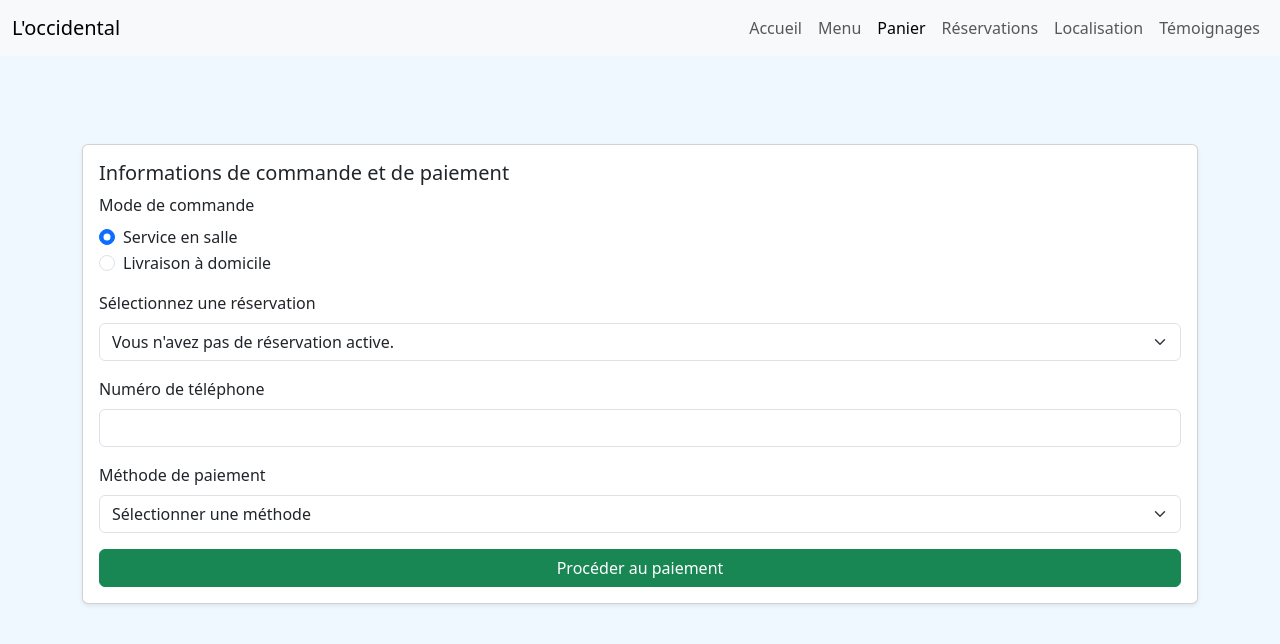
After one commit to toudieng/restaurant, a Django app: page /panier/ in a window 1280 px wide. The commit adds this page. Shown: the top 644 px of the page. Run offline with Django 5.2, Linux system fonts and the light colour scheme.

Commit message:
Ajout des fonctionnalités de commande, réservation et refonte des templates client

```diff
--- /dev/null
+++ b/restaurant_site/templates/client/base.html
@@ -0,0 +1,61 @@
+{% load static %}
+<!DOCTYPE html>
+<html lang="fr">
+<head>
+    <meta charset="UTF-8">
+    <meta name="viewport" content="width=device-width, initial-scale=1.0">
+    <title>{% block title %}L'occidental{% endblock %}</title>
+    <link href="https://cdn.jsdelivr.net/npm/bootstrap@5.3.0/dist/css/bootstrap.min.css" rel="stylesheet">
+    {% block style %}
+    {% endblock %}
+    <link rel="stylesheet" href="https://cdnjs.cloudflare.com/ajax/libs/font-awesome/6.0.0-beta3/css/all.min.css">
+    {% block extra_head %}{% endblock %}
+</head>
+<body style="background-color: aliceblue;">
+
+    <nav class="navbar navbar-expand-lg navbar-light bg-light fixed-top">
+        <div class="container-fluid">
+            <a class="navbar-brand" href="#">L'occidental</a>
+            <button class="navbar-toggler" type="button" data-bs-toggle="collapse" data-bs-target="#navbarNav" aria-controls="navbarNav" aria-expanded="false" aria-label="Toggle navigation">
+                <span class="navbar-toggler-icon"></span>
+            </button>
+            <div class="collapse navbar-collapse" id="navbarNav">
+                <ul class="navbar-nav ms-auto">
+                    <li class="nav-item">
+                        <a class="nav-link {% if request.resolver_match.url_name == 'accueil' %}active{% endif %}" href="{% url 'accueil' %}">Accueil</a>
+                    </li>
+                    <li class="nav-item">
+                        <a class="nav-link {% if request.resolver_match.url_name == 'menu' %}active{% endif %}" href="{% url 'menu' %}">Menu</a>
+                    </li>
+                    <li class="nav-item">
+                        <a class="nav-link {% if request.resolver_match.url_name == 'voir_panier' %}active{% endif %}" href="{% url 'voir_panier' %}">
+                            Panier
+                            {% if panier_count %}
+                                <span class="badge bg-secondary ms-1">{{ panier_count }}</span>
+                            {% endif %}
+                        </a>
+                    </li>
+                    <li class="nav-item">
+                        <a class="nav-link" href="client.html#reservations">Réservations</a>
+                    </li>
+                    <li class="nav-item">
+                        <a class="nav-link" href="client.html#localisation">Localisation</a>
+                    </li>
+                    <li class="nav-item">
+                        <a class="nav-link" href="client.html#temoignages">Témoignages</a>
+                    </li>
+                </ul>
+            </div>
+        </div>
+    </nav>
+
+    {% block content %}
+    {% endblock %}
+
+    {% block footer %}
+    {% endblock %}
+
+    <script src="https://cdn.jsdelivr.net/npm/bootstrap@5.3.0/dist/js/bootstrap.bundle.min.js"></script>
+    {% block extra_js %}{% endblock %}
+</body>
+</html>
--- /dev/null
+++ b/restaurant_site/templates/client/panier.html
@@ -0,0 +1,135 @@
+{% extends 'client/base.html' %}
+{% load static %}
+{% load restaurant_app_extras %}
+
+{% block title %}Votre panier{% endblock %}
+
+{% block content %}
+<main class="container mt-5 pt-5">
+    <div class="card mt-4 shadow-sm">
+        <div class="card-body">
+            <h5 class="card-title">Informations de commande et de paiement</h5>
+            <form action="{% url 'valider_commande' %}" method="post">
+                {% csrf_token %}
+
+                <div class="mb-3">
+                    <label class="form-label">Mode de commande</label>
+                    <div class="form-check">
+                        <input class="form-check-input" type="radio" name="mode_commande" id="service_en_salle" value="salle" checked>
+                        <label class="form-check-label" for="service_en_salle">
+                            Service en salle
+                        </label>
+                    </div>
+                    <div class="form-check">
+                        <input class="form-check-input" type="radio" name="mode_commande" id="livraison" value="livraison">
+                        <label class="form-check-label" for="livraison">
+                            Livraison à domicile
+                        </label>
+                    </div>
+                </div>
+
+                <div id="section_salle">
+                    <div class="mb-3">
+                        <label for="reservation_id" class="form-label">Sélectionnez une réservation</label>
+                        <select class="form-select" id="reservation_id" name="reservation_id" required>
+                            {% if réservations %}
+                                {% for res in réservations %}
+                                    <option value="{{ res.id }}">Réservation du {{ res.date_réservation }} à {{ res.heure_réservation }} pour {{ res.nombre_personnes }} personnes</option>
+                                {% endfor %}
+                            {% else %}
+                                <option value="" disabled selected>Vous n'avez pas de réservation active.</option>
+                            {% endif %}
+                        </select>
+                    </div>
+                </div>
+
+                <div id="section_livraison" style="display: none;">
+                    <div class="mb-3">
+                        <label for="adresse_input" class="form-label">Adresse de livraison</label>
+                        <div class="form-check">
+                            <input class="form-check-input" type="radio" name="adresse_option" id="saisie_manuelle" value="saisie" checked>
+                            <label class="form-check-label" for="saisie_manuelle">
+                                Saisie manuelle
+                            </label>
+                        </div>
+                        <div class="form-check">
+                            <input class="form-check-input" type="radio" name="adresse_option" id="choix_sur_carte" value="carte">
+                            <label class="form-check-label" for="choix_sur_carte">
+                                Choisir sur la carte
+                            </label>
+                        </div>
+                    </div>
+                    <div class="mb-3" id="adresse_manuelle">
+                        <input type="text" class="form-control" id="adresse_input" name="adresse_input">
+                    </div>
+                    <div class="mb-3" id="carte_map" style="height: 300px; display: none;">
+                        <div id="mapid" style="height: 100%;"></div>
+                        <input type="hidden" id="coordonnees_livraison" name="coordonnees_livraison">
+                    </div>
+                </div>
+
+                <div class="mb-3">
+                    <label for="telephone" class="form-label">Numéro de téléphone</label>
+                    <input type="tel" class="form-control" id="telephone" name="telephone" required>
+                </div>
+
+                <div class="mb-3">
+                    <label for="methode_paiement" class="form-label">Méthode de paiement</label>
+                    <select class="form-select" id="methode_paiement" name="methode_paiement" required>
+                        <option value="">Sélectionner une méthode</option>
+                        <option value="wave">Wave</option>
+                        <option value="orange_money">Orange Money</option>
+                        <option value="kpay">KPay</option>
+                        <option value="carte_bancaire">Carte Bancaire</option>
+                        </select>
+                </div>
+
+                <button type="submit" class="btn btn-success w-100">Procéder au paiement</button>
+            </form>
+        </div>
+    </div>
+</main>
+{% endblock %}
+
+{% block extra_js %}
+<script>
+    document.addEventListener('DOMContentLoaded', function() {
+        const modeCommandeRadios = document.querySelectorAll('input[name="mode_commande"]');
+        const sectionLivraison = document.getElementById('section_livraison');
+        const sectionSalle = document.getElementById('section_salle');
+        const methodePaiementSelect = document.getElementById('methode_paiement');
+
+        function toggleModeCommande() {
+            if (document.getElementById('livraison').checked) {
+                sectionLivraison.style.display = 'block';
+                sectionSalle.style.display = 'none';
+
+                // Masquer l'option espèces
+                methodePaiementSelect.innerHTML = `
+                    <option value="">Sélectionner une méthode</option>
+                    <option value="wave">Wave</option>
+                    <option value="orange_money">Orange Money</option>
+                    <option value="kpay">KPay</option>
+                    <option value="carte_bancaire">Carte Bancaire</option>
+                `;
+            } else { // Service en salle
+                sectionLivraison.style.display = 'none';
+                sectionSalle.style.display = 'block';
+
+                // Afficher l'option espèces
+                methodePaiementSelect.innerHTML = `
+                    <option value="">Sélectionner une méthode</option>
+                    <option value="especes">Espèces (à la caisse)</option>
+                    <option value="wave">Wave</option>
+                    <option value="orange_money">Orange Money</option>
+                    <option value="kpay">KPay</option>
+                    <option value="carte_bancaire">Carte Bancaire</option>
+                `;
+            }
+        }
+
+        modeCommandeRadios.forEach(radio => radio.addEventListener('change', toggleModeCommande));
+        toggleModeCommande(); // Appel initial au chargement de la page
+    });
+</script>
+{% endblock %}
--- a/restaurant_site/urls.py
+++ b/restaurant_site/urls.py
@@ -23,5 +23,11 @@ urlpatterns = [
     path('test-email/', views.test_email, name='test_email'),
     path('client', views.client, name='client'),
     path('menu', views.menu, name='menu'),
+    path('panier/ajouter/<int:plat_id>/', views.ajouter_au_panier, name='ajouter_au_panier'),
+    path('panier/', views.voir_panier, name='voir_panier'),
+    path('panier/supprimer/<int:plat_id>/', views.supprimer_du_panier, name='supprimer_du_panier'),
+    path('panier/modifier/<int:plat_id>/<str:action>/', views.modifier_quantite, name='modifier_quantite'),
+    path('commande/valider/', views.valider_commande, name='valider_commande'),
+    path('reservation/', views.faire_reservation, name='faire_reservation'),
 
 ]
--- a/restaurant_site/views.py
+++ b/restaurant_site/views.py
@@ -1,4 +1,4 @@
-from django.shortcuts import render, redirect
+from django.shortcuts import render, redirect, get_object_or_404
 from django.http import HttpResponse
 from django.contrib.auth import authenticate, login, logout
 from django.contrib.auth.models import Group
@@ -7,6 +7,8 @@ from .forms import LoginForm, RegisterForm, CustomPasswordResetForm
 from .models import Utilisateur
 from django.core.mail import send_mail
 from django.contrib.auth.decorators import user_passes_test
+from django.contrib.auth.decorators import login_required
+from .models import Plat, Reservation
 
 def accueil_view(request): # Nouvelle vue pour l'accueil
     return render(request, 'authentification/accueil.html')
@@ -148,8 +150,169 @@ def client(request):
     return render(request, 'client/client.html')
 
 def menu(request):
-    return render(request, 'client/menu.html')
+    plats = Plat.objects.all().order_by('nom')
+    panier_count = sum(item['quantite'] for item in request.session.get('panier', {}).values())
+    context = {
+        'plats': plats,
+        'panier_count': panier_count
+    }
+    return render(request, 'client/menu.html', context)
 
+def ajouter_au_panier(request, plat_id):
+    plat = get_object_or_404(Plat, id=plat_id)
+    panier = request.session.get('panier', {})
+
+    if str(plat.id) in panier:
+        panier[str(plat.id)]['quantite'] += 1
+    else:
+        panier[str(plat.id)] = {
+            'nom': plat.nom,
+            'prix': str(plat.prix),
+            'quantite': 1
+        }
+
+    request.session['panier'] = panier
+    return redirect('menu')
+
+def voir_panier(request):
+    panier = request.session.get('panier', {})
+    total = sum(float(item['prix']) * item['quantite'] for item in panier.values())
+    panier_count = sum(item['quantite'] for item in panier.values())
+
+    reservations = None
+    if request.user.is_authenticated:
+        # On ne filtre plus par "est_confirmee" pour le moment
+        reservations = Reservation.objects.filter(client=request.user)
+
+    context = {
+        'panier': panier,
+        'total': total,
+        'panier_count': panier_count,
+        'reservations': reservations,
+    }
+    return render(request, 'client/panier.html', context)
+
+@login_required
+def valider_commande(request):
+    if request.method == 'POST':
+        panier = request.session.get('panier', {})
+        if not panier:
+            return redirect('menu')
+
+        mode_commande = request.POST.get('mode_commande')
+        telephone = request.POST.get('telephone')
+        methode_paiement = request.POST.get('methode_paiement')
+
+        adresse_livraison = None
+        reservation = None
+
+        if mode_commande == 'livraison':
+            adresse_option = request.POST.get('adresse_option')
+            if adresse_option == 'saisie':
+                adresse_livraison = request.POST.get('adresse_input')
+            elif adresse_option == 'carte':
+                # Logique pour les coordonnées de la carte
+                adresse_livraison = request.POST.get('coordonnees_livraison')
+        else: # Service en salle
+            reservation_id = request.POST.get('reservation_id')
+            try:
+                reservation = Reservation.objects.get(id=reservation_id, client=request.user)
+            except Reservation.DoesNotExist:
+                # Gérer le cas où la réservation n'existe pas
+                return redirect('voir_panier')
+
+        total = sum(float(item['prix']) * item['quantite'] for item in panier.values())
+
+        # Création de la commande
+        try:
+            with transaction.atomic():
+                commande = Commande.objects.create(
+                    client=request.user,
+                    mode_commande=mode_commande,
+                    reservation=reservation,
+                    adresse_livraison=adresse_livraison,
+                    total_paiement=total
+                )
+
+                for plat_id_str, item in panier.items():
+                    plat = Plat.objects.get(id=int(plat_id_str))
+                    LigneDeCommande.objects.create(
+                        commande=commande,
+                        plat=plat,
+                        quantite=item['quantite'],
+                        total_ligne=float(item['prix']) * item['quantite']
+                    )
+
+                # Logique de gestion du paiement
+                if methode_paiement == 'especes':
+                    # Si c'est en espèces, on met directement le statut à 'en_cours'
+                    commande.statut = 'en_cours'
+                    commande.save()
+                    # Vider le panier
+                    del request.session['panier']
+                    return render(request, 'client/confirmation_commande.html', {'commande': commande})
+                else:
+                    # Logique pour les paiements en ligne (Wave, Orange Money, KPay, Carte Bancaire)
+                    # Laissez cette partie vide pour l'instant
+                    return HttpResponse("Paiement en ligne en cours de développement.")
+
+        except Exception as e:
+            # En cas d'erreur, on peut annuler la transaction et retourner une erreur
+            return HttpResponse(f"Une erreur s'est produite : {e}", status=500)
+
+    else:
+        return redirect('voir_panier')
+
+def supprimer_du_panier(request, plat_id):
+    panier = request.session.get('panier', {})
+    plat_id_str = str(plat_id)
+
+    if plat_id_str in panier:
+        del panier[plat_id_str]
+        request.session['panier'] = panier
+
+    return redirect('voir_panier')
+
+def modifier_quantite(request, plat_id, action):
+    panier = request.session.get('panier', {})
+    plat_id_str = str(plat_id)
+
+    if plat_id_str in panier:
+        quantite_actuelle = panier[plat_id_str]['quantite']
+
+        if action == 'augmenter':
+            panier[plat_id_str]['quantite'] += 1
+        elif action == 'diminuer':
+            if quantite_actuelle > 1:
+                panier[plat_id_str]['quantite'] -= 1
+            else:
+                del panier[plat_id_str] # Supprime l'article si la quantité atteint 0
+
+        request.session['panier'] = panier
+
+    return redirect('voir_panier')
+
+@login_required
+def faire_reservation(request):
+    if request.method == 'POST':
+        # Traiter les données du formulaire de réservation
+        date_res = request.POST.get('date_reservation')
+        heure_res = request.POST.get('heure_reservation')
+        nb_personnes = request.POST.get('nombre_personnes')
+
+        # Créer l'objet Reservation
+        reservation = Reservation.objects.create(
+            client=request.user,
+            date_reservation=date_res,
+            heure_reservation=heure_res,
+            nombre_personnes=nb_personnes
+        )
+
+        # Rediriger vers la page de confirmation ou vers le menu
+        return redirect('menu')
+
+    # Rendre le formulaire de réservation
+    return render(request, 'client/reservation.html')
 
 def admin_login_view(request):
     form = LoginForm(request, data=request.POST or None)
```
Also changed, not shown: restaurant_site/admin.py (+20 -2 lines), restaurant_site/models.py (+89 -0 lines), restaurant_site/static/css/client/menu.css (+8 -0 lines), restaurant_site/templates/client/client.html (renamed from restaurant_site/templates/dashboard/client/client.html, +11 -0 lines), restaurant_site/templates/client/menu.html (renamed from restaurant_site/templates/dashboard/client/menu.html, +20 -38 lines), restaurant_site/templates/client/reservation.html (added, +32 -0 lines), restaurant_site/templates/dashboard/client/base.html (deleted, +0 -29 lines), restaurant_site/templatetags/restaurant_app_extras.py (added, +13 -0 lines), media/plats/blog1572444713_aywajieune.jpg (added), restaurant_site/migrations/0002_commande_lignedecommande.py (added), restaurant_site/migrations/0003_commande_adresse_livraison_commande_mode_commande.py (added), restaurant_site/migrations/0004_réservation.py (added), restaurant_site/migrations/0005_reservation_commande_reservation_delete_réservation.py (added), restaurant_site/templatetags/__init__.py (added).
